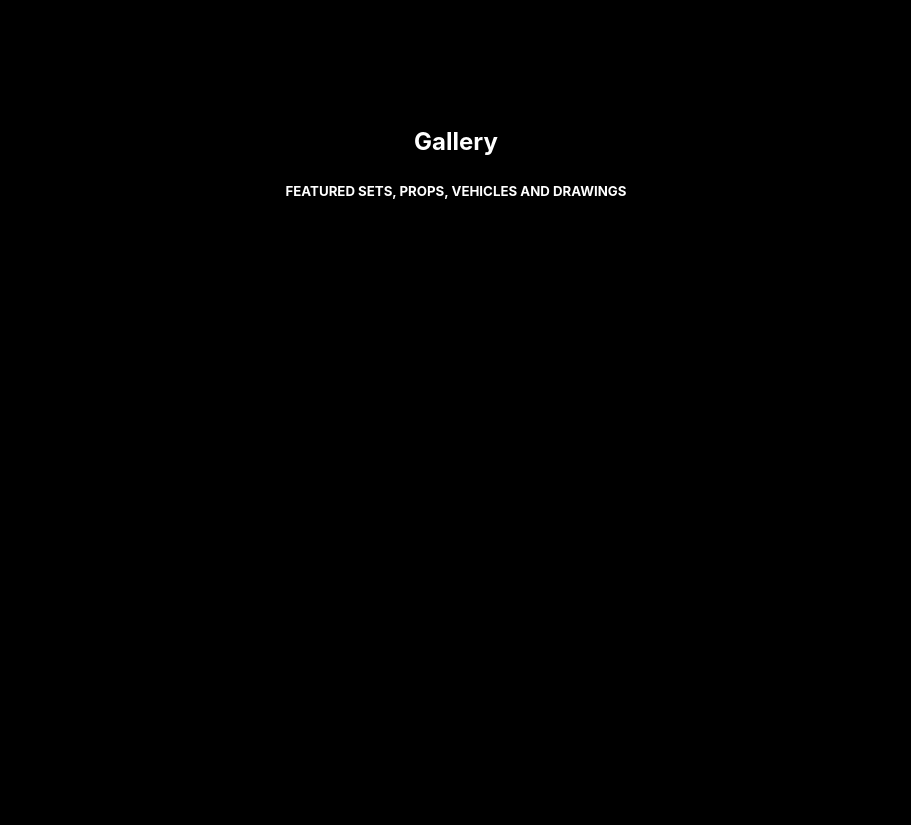
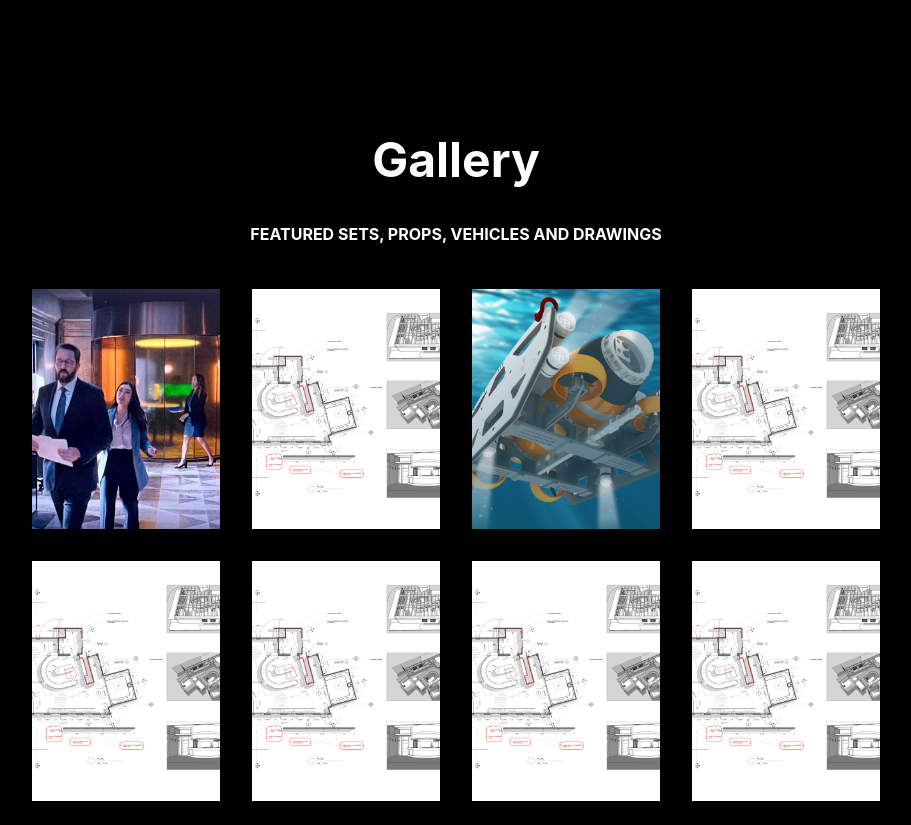
Before and after one commit to nw-nine/kenWatkinsPW, a React (Vite) app in the folder frontend/: page / in a window 1280 px wide. Shown: the part 900-1725 px from the top of the page, without its empty margins (184-1095 px from the left). Before the commit the page ends 1124 px from the top, so only its background shows below. Built offline with nearby package versions, Linux system fonts and the light colour scheme.

Commit message:
finished photo gallery just need to put in the right photos once given and work on each shows page

```diff
--- a/frontend/src/layout/Dashboard.css
+++ b/frontend/src/layout/Dashboard.css
@@ -45,4 +45,41 @@
 .galleryTitle {
     display: flex;
     justify-content: center;
+    font-size: 3rem;
+    margin-bottom: 2px;
 }
+
+.galleryDisc {
+    display: flex;
+    justify-content: center;
+    font-size: 1rem;
+}
+
+.gallery {
+    display: flex;
+    flex-wrap: wrap;
+    justify-content: space-between;
+    margin-top: 1rem;
+}
+
+.galleryList {
+    display: flex;
+    justify-content: center;
+    align-items: center;
+    flex-basis: calc(25% - 2rem);
+    height: 240px;
+    overflow: hidden;
+    margin: 1rem;
+}
+
+.photoLink {
+    height: 100%;
+    width: 100%;
+    object-fit: cover;
+    margin: 1rem;
+    transition: all 500ms ease-in;
+}
+
+.photoLink:hover{
+    transform: scale(1.1);
+}
--- a/frontend/src/layout/Dashboard.jsx
+++ b/frontend/src/layout/Dashboard.jsx
@@ -1,4 +1,7 @@
 import "./Dashboard.css"
+import barDrawing from "../assets/bar/drawings_01.jpg"
+import CiaDrawing from "../assets/CIA/PattLogScreenGrab.jpg"
+import SubDrawing from "../assets/H2O Drone/subInWaterCopy.jpg"
 
 function Dashboard() {
 
@@ -16,9 +19,32 @@ function Dashboard() {
         </div>
         <div className="galleryHero">
             <h2 className="galleryTitle">Gallery</h2>
-            <h5 className="galleryTitle">FEATURED SETS, PROPS, VEHICLES AND DRAWINGS</h5>
+            <h5 className="galleryDisc">FEATURED SETS, PROPS, VEHICLES AND DRAWINGS</h5>
             <div className="gallery">
-
+                <div className="galleryList">
+                    <img src={CiaDrawing} alt="Bar Drawing" className="photoLink"  />
+                </div>
+                <div className="galleryList">
+                    <img src={barDrawing} alt="Bar Drawing" className="photoLink"  />
+                </div>
+                <div className="galleryList">
+                    <img src={SubDrawing} alt="Bar Drawing" className="photoLink"  />
+                </div>
+                <div className="galleryList">
+                    <img src={barDrawing} alt="Bar Drawing" className="photoLink"  />
+                </div>
+                <div className="galleryList">
+                    <img src={barDrawing} alt="Bar Drawing" className="photoLink"  />
+                </div>
+                <div className="galleryList">
+                    <img src={barDrawing} alt="Bar Drawing" className="photoLink"  />
+                </div>
+                <div className="galleryList">
+                    <img src={barDrawing} alt="Bar Drawing" className="photoLink"  />
+                </div>
+                <div className="galleryList">
+                    <img src={barDrawing} alt="Bar Drawing" className="photoLink"  />
+                </div>
             </div>
         </div>
         </>
```
Also changed, not shown: frontend/src/assets/CIA/PattLogScreenGrab.jpg (renamed from frontend/src/assets/CIA/Patt Log screen grab.jpg), frontend/src/assets/H2O Drone/subInWaterCopy.jpg (renamed from frontend/src/assets/H2O Drone/sub in water copy.jpg).
